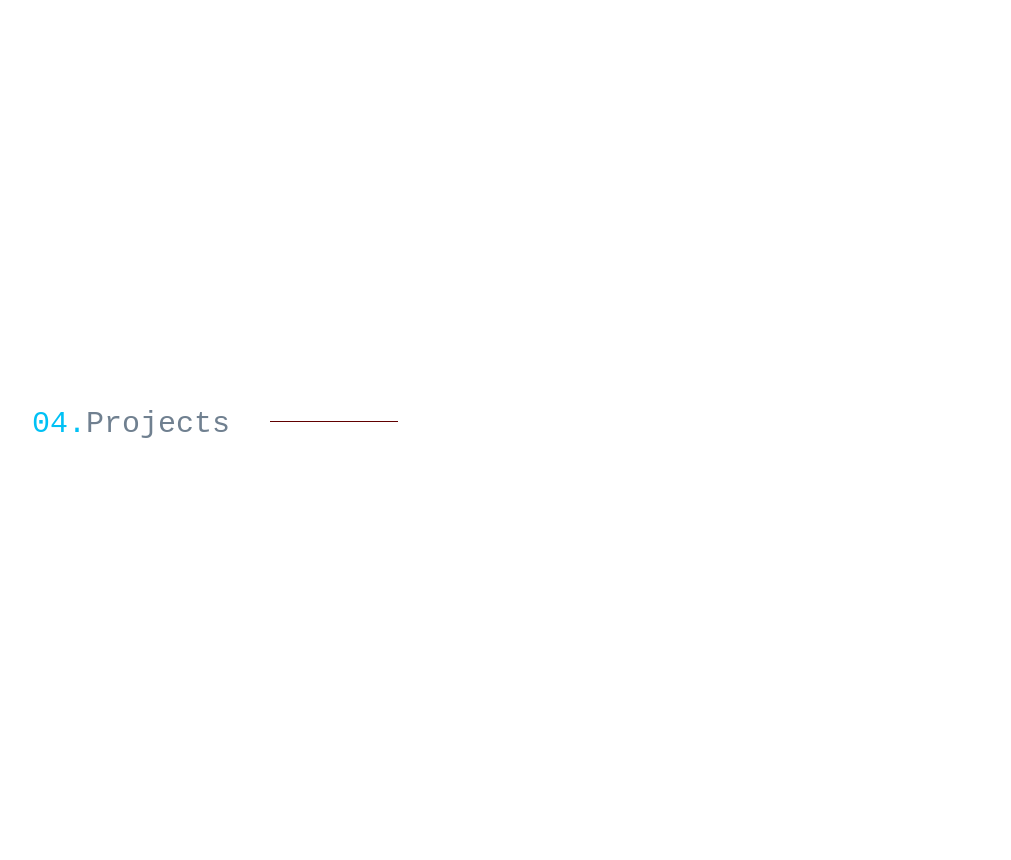
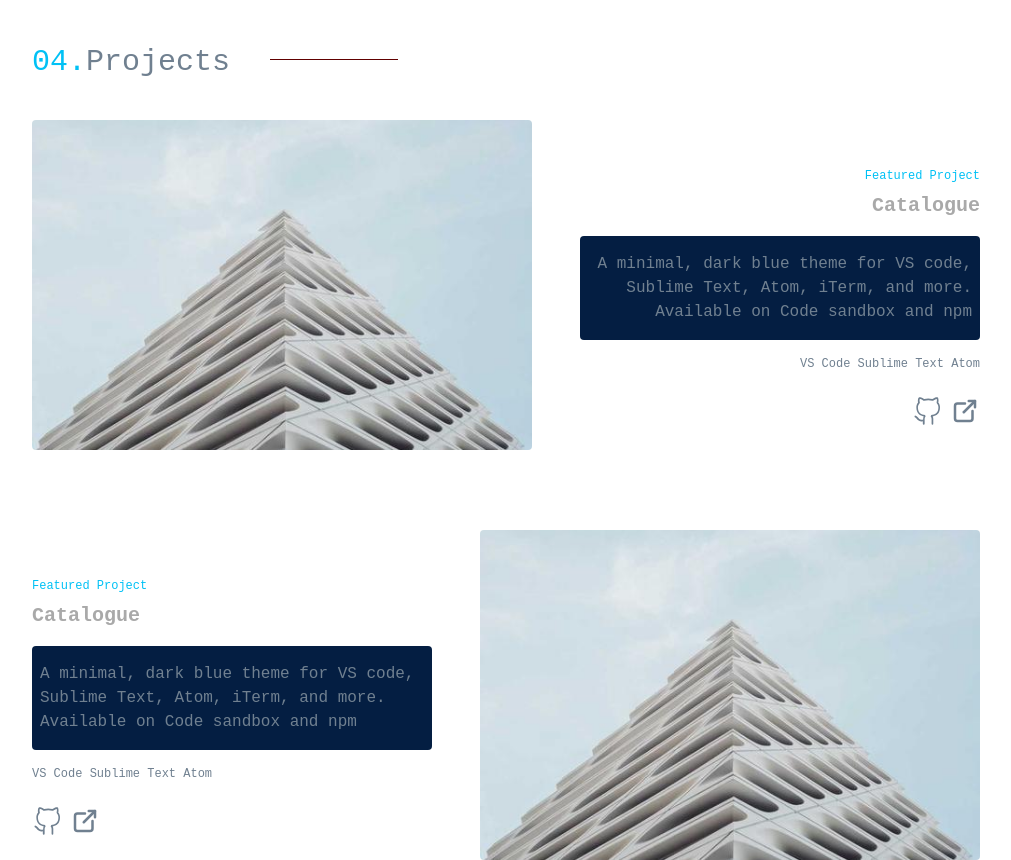
Before and after one commit to kes-phyl/dp_v2, a Next.js app: page / in a window 1280 px wide. Shown: the part 2580-3440 px from the top of the page, without its empty margins (268-1279 px from the left). Built offline with nearby package versions, Linux system fonts and the light colour scheme.

Commit message:
add project component

```diff
--- a/app/layout.tsx
+++ b/app/layout.tsx
@@ -16,7 +16,7 @@ export default function RootLayout({
 }>) {
   return (
     <html lang="en">
-      <body className='relative'>
+      <body className='relative antialiased'>
         <Providers>
           <Header/>
           {children}</Providers>
--- /dev/null
+++ b/components/ProjectCard.tsx
@@ -0,0 +1,34 @@
+import React from 'react'
+import Image from 'next/image'
+import Link from 'next/link'
+import {VscGithubAlt} from 'react-icons/vsc';
+import { TbExternalLink } from "react-icons/tb";
+
+const ProjectCard = () => {
+  return (
+    <div className='flex ml-[300px] w-[70%] text-[#708090]'>
+        <Image src='/views.jpeg' width={500} alt='Project image' className=' object-contain mr-12 rounded' height={100}/>
+
+        <div className='text-end mt-12'>
+            <h4 className='text-[#00c1f5] text-xs mb-2'>Featured Project</h4>
+            <h2 className='mb-4 text-xl text-[#A9A9A9] font-semibold'>Catalogue</h2>
+            <div className='bg-[#041E42] rounded'>
+                <p className='w-[400px] py-4 px-2'>A minimal, dark blue theme for VS code, Sublime Text, Atom, iTerm, and more. Available on Code sandbox and npm</p>
+            </div>
+            <div className='mt-4 mb-6 text-xs'>
+                <span>VS Code</span>  <span>Sublime Text</span>  <span>Atom</span>
+            </div>
+            <div className='flex justify-end'>
+            <Link href='github.com'>
+                 <VscGithubAlt size={30} className="cursor-pointer hover:text-[#00c1f5] ease-in-out duration-300"/>
+             </Link>
+             <Link className='ml-2' href='github.com'>
+                 <TbExternalLink size={30} className="cursor-pointer hover:text-[#00c1f5] ease-in-out duration-300"/>
+             </Link>
+            </div>
+        </div>
+    </div>
+  )
+}
+
+export default ProjectCard
--- a/components/Projects.tsx
+++ b/components/Projects.tsx
@@ -1,4 +1,6 @@
 import React from 'react'
+import { ProjectCard, RevProjectCard } from '.'
+
 
 const Projects = () => {
   return (
@@ -9,6 +11,8 @@ const Projects = () => {
         <div className='h-4 w-[10%] border-b border-[#610000]'></div>
     </div>
 
+    <ProjectCard/>
+    <RevProjectCard/>
     </section>
   )
 }
--- /dev/null
+++ b/components/RevProjectCard.tsx
@@ -0,0 +1,33 @@
+import Image from 'next/image'
+import {VscGithubAlt} from 'react-icons/vsc';
+import { TbExternalLink } from "react-icons/tb";
+import Link from 'next/link';
+
+
+const RevProjectCard = () => {
+  return (
+    <div className='flex mt-20 ml-[300px] w-[70%] text-[#708090]'>
+        <div className='text-start mt-12'>
+            <h4 className='text-[#00c1f5] text-xs mb-2'>Featured Project</h4>
+            <h2 className='mb-4 text-xl text-[#A9A9A9] font-semibold'>Catalogue</h2>
+            <div className='bg-[#041E42] rounded'>
+                <p className='w-[400px] py-4 px-2'>A minimal, dark blue theme for VS code, Sublime Text, Atom, iTerm, and more. Available on Code sandbox and npm</p>
+            </div>
+            <div className='mt-4 mb-6 text-xs'>
+                <span>VS Code</span>  <span>Sublime Text</span>  <span>Atom</span>
+            </div>
+            <div className='flex justify-start'>
+            <Link href='github.com'>
+                <VscGithubAlt size={30} className="cursor-pointer hover:text-[#00c1f5] ease-in-out duration-300"/>
+            </Link>
+            <Link className='ml-2' href='github.com'>
+                <TbExternalLink size={30} className="cursor-pointer hover:text-[#00c1f5] ease-in-out duration-300"/>
+            </Link>
+            </div>
+         </div>
+    <Image src='/views.jpeg' width={500} alt='Project image' className=' object-contain ml-12 rounded' height={100}/>
+</div>
+  )
+}
+
+export default RevProjectCard
```
Also changed, not shown: components/index.ts (+5 -2 lines), public/views.jpeg (added).
